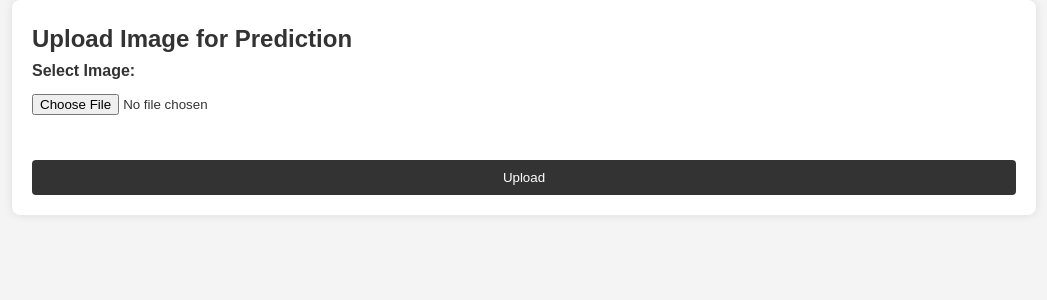
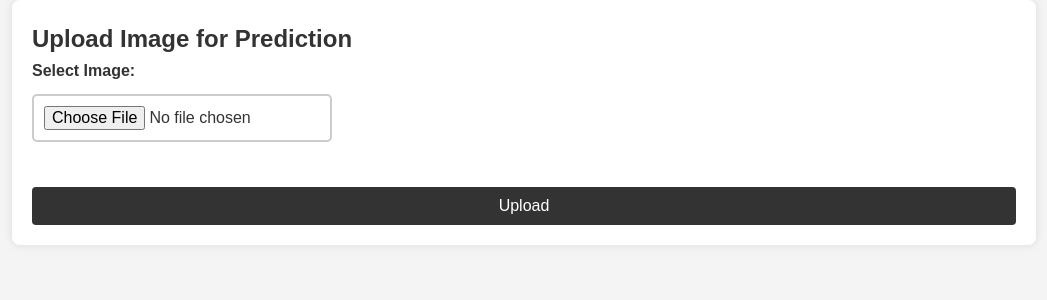
Before and after one commit to nameisalfio/Flask_ChatRPS, a Flask app: page /upload_image in a window 1280 px wide. Shown: the part 105-405 px from the top of the page, without its empty margins (116-1163 px from the left). Run offline with Flask 3, Linux system fonts and the light colour scheme; some libraries are stand-ins or nearby versions.

Commit message:
Improved navigation between templates

```diff
--- a/Flask_service/app.py
+++ b/Flask_service/app.py
@@ -1,14 +1,15 @@
 from flask import Flask
 import flask_mysqldb as mysqldb
 from config import Config
+from routes import main_bp  # Import the Blueprint
 
 app = Flask(__name__)
 app.config.from_object(Config)
 
 mysql = mysqldb.MySQL(app)
 
-# Importa le rotte dopo aver inizializzato l'app e MySQL
-from routes import *
+# Register the Blueprint
+app.register_blueprint(main_bp)
 
 if __name__ == '__main__':
     app.run(debug=True)
--- a/Flask_service/config.py
+++ b/Flask_service/config.py
@@ -1,8 +1,9 @@
 import os
 
 class Config:
-    SECRET_KEY = os.getenv('SECRET_KEY', '2a1a74c01e5d45133dfb10873cb31377') # Flask secret key CSRF protection
+    SECRET_KEY = os.getenv('SECRET_KEY', '2a1a74c01e5d45133dfb10873cb31377')  # Flask secret key for CSRF protection
     MYSQL_HOST = os.getenv('MYSQL_HOST', 'localhost')
     MYSQL_USER = os.getenv('MYSQL_USER', 'root')
     MYSQL_PASSWORD = os.getenv('MYSQL_PASSWORD', 'Skills001!')
     MYSQL_DB = os.getenv('MYSQL_DB', 'ChatRPS')
+    TEMP_FOLDER = os.getenv('TEMP_FOLDER', 'temp')  # Folder to save uploaded images temporarily
--- a/Flask_service/routes.py
+++ b/Flask_service/routes.py
@@ -1,49 +1,24 @@
-from flask import Flask, render_template, request, redirect, url_for, flash
+from flask import Blueprint, render_template, request, redirect, url_for, flash, current_app
 from werkzeug.utils import secure_filename
 import os
-from app import app, mysql
-from rps_classifier import *
+from rps_classifier import load_model, predict
+from flask_mysqldb import MySQL
 
-TEMP_FOLDER = 'temp'  # Utilizzato per salvare temporaneamente le immagini caricate
-app.config['TEMP_FOLDER'] = TEMP_FOLDER
+# Initialize Blueprint
+main_bp = Blueprint('main', __name__)
 
-# Carica il modello all'avvio dell'app
+# Initialize MySQL connection
+mysql = MySQL()
+
+# Load model at Blueprint initialization
 model_path = os.path.join('ml_models', 'rps_model.pth')
 model = load_model(model_path)
 
-@app.route('/upload_image', methods=['GET', 'POST'])
-def upload_image():
-    if request.method == 'POST':
-        if 'image' not in request.files:
-            flash('No image uploaded', 'error')
-            return redirect(url_for('upload_image'))
-
-        image = request.files['image']
-        if image.filename == '':
-            flash('No selected file', 'error')
-            return redirect(url_for('upload_image'))
-
-        if not os.path.exists(app.config['TEMP_FOLDER']):
-            os.makedirs(app.config['TEMP_FOLDER'])
-
-        image_path = os.path.join(app.config['TEMP_FOLDER'], secure_filename(image.filename))
-        image.save(image_path)
-
-        # Usa la funzione predict per ottenere l'etichetta dell'immagine
-        label_index = predict(image_path, model)
-        labels = {0: "rock", 1: "paper", 2: "scissors"}
-        prediction = labels.get(label_index, "Unknown")
-
-        return render_template('result.html', prediction=prediction)
-
-    return render_template('upload_image.html')
-
-@app.route('/')
+@main_bp.route('/')
 def index():
     return render_template('base.html')
 
-# Route per visualizzare la lista degli utenti
-@app.route('/users')
+@main_bp.route('/users')
 def users():
     cursor = mysql.connection.cursor()
     cursor.execute('SELECT * FROM users')
@@ -51,8 +26,7 @@
     cursor.close()
     return render_template('users.html', users=users)
 
-# Route per visualizzare la lista delle conversazioni
-@app.route('/conversations')
+@main_bp.route('/conversations')
 def conversations():
     cursor = mysql.connection.cursor()
     cursor.execute('''
@@ -64,8 +38,7 @@
     cursor.close()
     return render_template('conversations.html', conversations=conversations)
 
-# Route per creare un nuovo utente
-@app.route('/create_user', methods=['GET', 'POST'])
+@main_bp.route('/create_user', methods=['GET', 'POST'])
 def create_user():
     if request.method == 'POST':
         name = request.form['name']
@@ -80,18 +53,17 @@
                            (name, lastname, username, email, password))
             mysql.connection.commit()
             flash('User created successfully!', 'success')
-        except:
+        except Exception as e:
             mysql.connection.rollback()
-            flash('Error creating user. Make sure all fields are filled and username/email are unique.', 'error')
+            flash(f'Error creating user: {e}', 'error')
         finally:
             cursor.close()
 
-        return redirect(url_for('users'))
+        return redirect(url_for('main.users'))
 
     return render_template('create_user.html')
 
-# Route per visualizzare il modulo di creazione della conversazione
-@app.route('/create_conversation', methods=['GET', 'POST'])
+@main_bp.route('/create_conversation', methods=['GET', 'POST'])
 def create_conversation():
     if request.method == 'POST':
         user_id = request.form['user_id']
@@ -100,12 +72,11 @@
 
         cursor = mysql.connection.cursor()
         try:
-            # Verifica se l'utente esiste
             cursor.execute('SELECT * FROM users WHERE ID = %s', (user_id,))
             user = cursor.fetchone()
             if not user:
                 flash('User does not exist', 'error')
-                return redirect(url_for('create_conversation'))
+                return redirect(url_for('main.create_conversation'))
 
             cursor.execute('INSERT INTO conversations (user_id, prompt, response) VALUES (%s, %s, %s)',
                            (user_id, prompt, response))
@@ -117,12 +88,39 @@
         finally:
             cursor.close()
 
-        return redirect(url_for('conversations'))
+        return redirect(url_for('main.conversations'))
 
-    # Se è una richiesta GET, recupera gli utenti per popolare il menu a discesa
     cursor = mysql.connection.cursor()
     cursor.execute('SELECT * FROM users')
     users = cursor.fetchall()
     cursor.close()
 
     return render_template('create_conversation.html', users=users)
+
+@main_bp.route('/upload_image', methods=['GET', 'POST'])
+def upload_image():
+    if request.method == 'POST':
+        if 'image' not in request.files:
+            flash('No image uploaded', 'error')
+            return redirect(url_for('main.upload_image'))
+
+        image = request.files['image']
+        if image.filename == '':
+            flash('No selected file', 'error')
+            return redirect(url_for('main.upload_image'))
+
+        # Use current_app to access the app's config
+        temp_folder = current_app.config['TEMP_FOLDER']
+        if not os.path.exists(temp_folder):
+            os.makedirs(temp_folder)
+
+        image_path = os.path.join(temp_folder, secure_filename(image.filename))
+        image.save(image_path)
+
+        label_index = predict(image_path, model)
+        labels = {0: "rock", 1: "paper", 2: "scissors"}
+        prediction = labels.get(label_index, "Unknown")
+
+        return render_template('result.html', prediction=prediction)
+
+    return render_template('upload_image.html')
--- a/Flask_service/static/css/style.css
+++ b/Flask_service/static/css/style.css
@@ -158,3 +158,22 @@
     max-width: 100%;
     height: auto;
 }
+
+.file-input {
+    width: 300px;
+    padding: 10px;
+    border: 2px solid #ccc;
+    border-radius: 5px;
+    font-size: 16px;
+    cursor: pointer;
+}
+
+.submit-button {
+    padding: 10px 20px;
+    font-size: 16px;
+    background-color: #4CAF50;
+    color: white;
+    border: none;
+    border-radius: 5px;
+    cursor: pointer;
+}
--- a/Flask_service/templates/base.html
+++ b/Flask_service/templates/base.html
@@ -12,10 +12,10 @@
             <h1>Flask App</h1>
             <nav>
                 <ul>
-                    <li><a href="{{ url_for('index') }}">Home</a></li>
-                    <li><a href="{{ url_for('users') }}">Users</a></li>
-                    <li><a href="{{ url_for('conversations') }}">Conversations</a></li>
-                    <li><a href="{{ url_for('upload_image') }}">Upload Image</a></li>
+                    <li><a href="{{ url_for('main.index') }}">Home</a></li>
+                    <li><a href="{{ url_for('main.users') }}">Users</a></li>
+                    <li><a href="{{ url_for('main.conversations') }}">Conversations</a></li>
+                    <li><a href="{{ url_for('main.upload_image') }}">Upload Image</a></li>
                 </ul>
             </nav>
         </div>
--- a/Flask_service/templates/conversations.html
+++ b/Flask_service/templates/conversations.html
@@ -14,5 +14,5 @@
             </li>
         {% endfor %}
     </ul>
-    <button><a href="{{ url_for('create_conversation') }}">Create New Conversation</a></button>
+    <button><a href="{{ url_for('main.create_conversation') }}">Create New Conversation</a></button>
 {% endblock %}
--- a/Flask_service/templates/create_conversation.html
+++ b/Flask_service/templates/create_conversation.html
@@ -17,5 +17,4 @@
         <textarea id="response" name="response" required></textarea><br>
         <input type="submit" value="Create Conversation">
     </form>
-    <button><a href="{{ url_for('conversations') }}">Back to Conversations List</a></button>
 {% endblock %}
--- a/Flask_service/templates/create_user.html
+++ b/Flask_service/templates/create_user.html
@@ -17,5 +17,4 @@
         <input type="password" id="password" name="password" required><br>
         <input type="submit" value="Create User">
     </form>
-    <button><a href="{{ url_for('users') }}">Back to Users List</a></button>
 {% endblock %}
--- a/Flask_service/templates/result.html
+++ b/Flask_service/templates/result.html
@@ -5,5 +5,5 @@
 {% block content %}
     <h2>Prediction Result</h2>
     <p>The predicted class is: <strong>{{ prediction }}</strong></p>
-    <button><a href="{{ url_for('upload_image') }}">Predict Again</a></button>
+    <button><a href="{{ url_for('main.upload_image') }}">Predict Again</a></button>
 {% endblock %}
--- a/Flask_service/templates/upload_image.html
+++ b/Flask_service/templates/upload_image.html
@@ -4,9 +4,9 @@
 
 {% block content %}
     <h2>Upload Image for Prediction</h2>
-    <form method="POST" action="{{ url_for('upload_image') }}" enctype="multipart/form-data">
+    <form method="POST" action="{{ url_for('main.upload_image') }}" enctype="multipart/form-data">
         <label for="image">Select Image:</label>
-        <input type="file" id="image" name="image" accept="image/*" required><br>
-        <input type="submit" value="Upload">
+        <input type="file" id="image" name="image" accept="image/*" required class="file-input"><br>
+        <input type="submit" value="Upload" class="submit-button">
     </form>
 {% endblock %}
--- a/Flask_service/templates/users.html
+++ b/Flask_service/templates/users.html
@@ -15,5 +15,5 @@
             </li>
         {% endfor %}
     </ul>
-    <button><a href="{{ url_for('create_user') }}">Create New User</a></button>
+    <button><a href="{{ url_for('main.create_user') }}">Create New User</a></button>
 {% endblock %}
```
Also changed, not shown: 1 other file.
